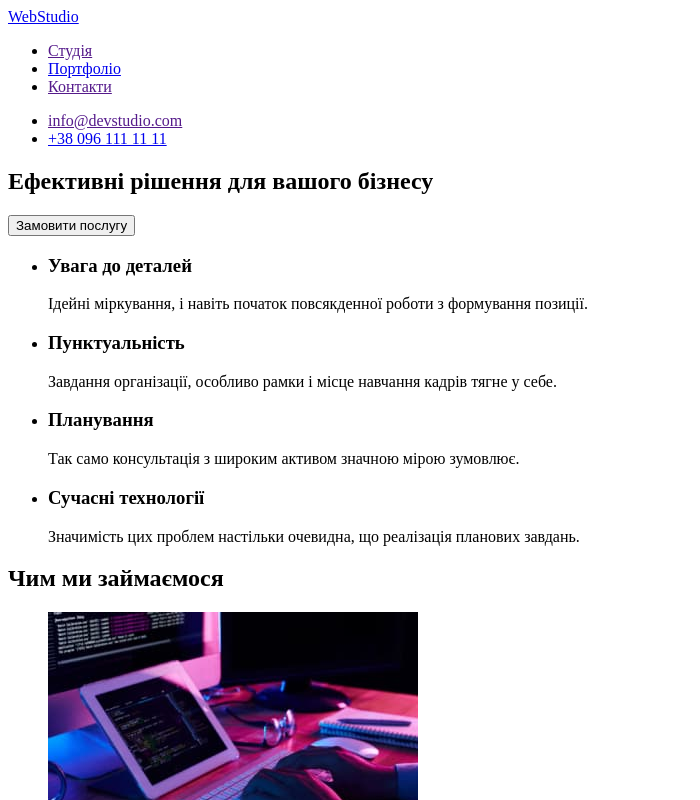
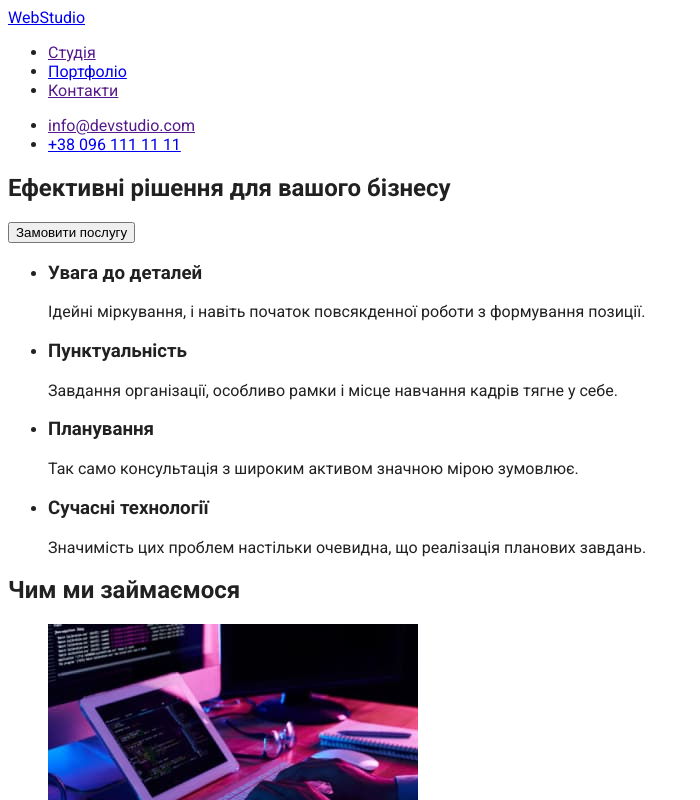
Before and after one commit to ViktorSolomianiy/goit-markup-hw-02, a plain HTML site: page index.html in a window 1280 px wide. Shown: the top 800 px of the page, without its empty margins (0-700 px from the left). Drawn offline with Linux system fonts and the light colour scheme.

Commit message:
задав селектори боді

```diff
--- a/css/styles.css
+++ b/css/styles.css
@@ -0,0 +1,4 @@
+body {
+  font-family: "Roboto", sans-serif;
+  color: #212121;
+}
--- a/index.html
+++ b/index.html
@@ -5,6 +5,12 @@
     <meta http-equiv="X-UA-Compatible" content="IE=edge" />
     <meta name="viewport" content="width=device-width, initial-scale=1.0" />
     <title>Студія</title>
+    <link rel="preconnect" href="https://fonts.googleapis.com" />
+    <link rel="preconnect" href="https://fonts.gstatic.com" crossorigin />
+    <link
+      href="https://fonts.googleapis.com/css2?family=Raleway:wght@700&family=Roboto:wght@400;500;700;900&display=swap"
+      rel="stylesheet"
+    />
     <link rel="stylesheet" href="./css/styles.css" />
   </head>
   <body>
```
